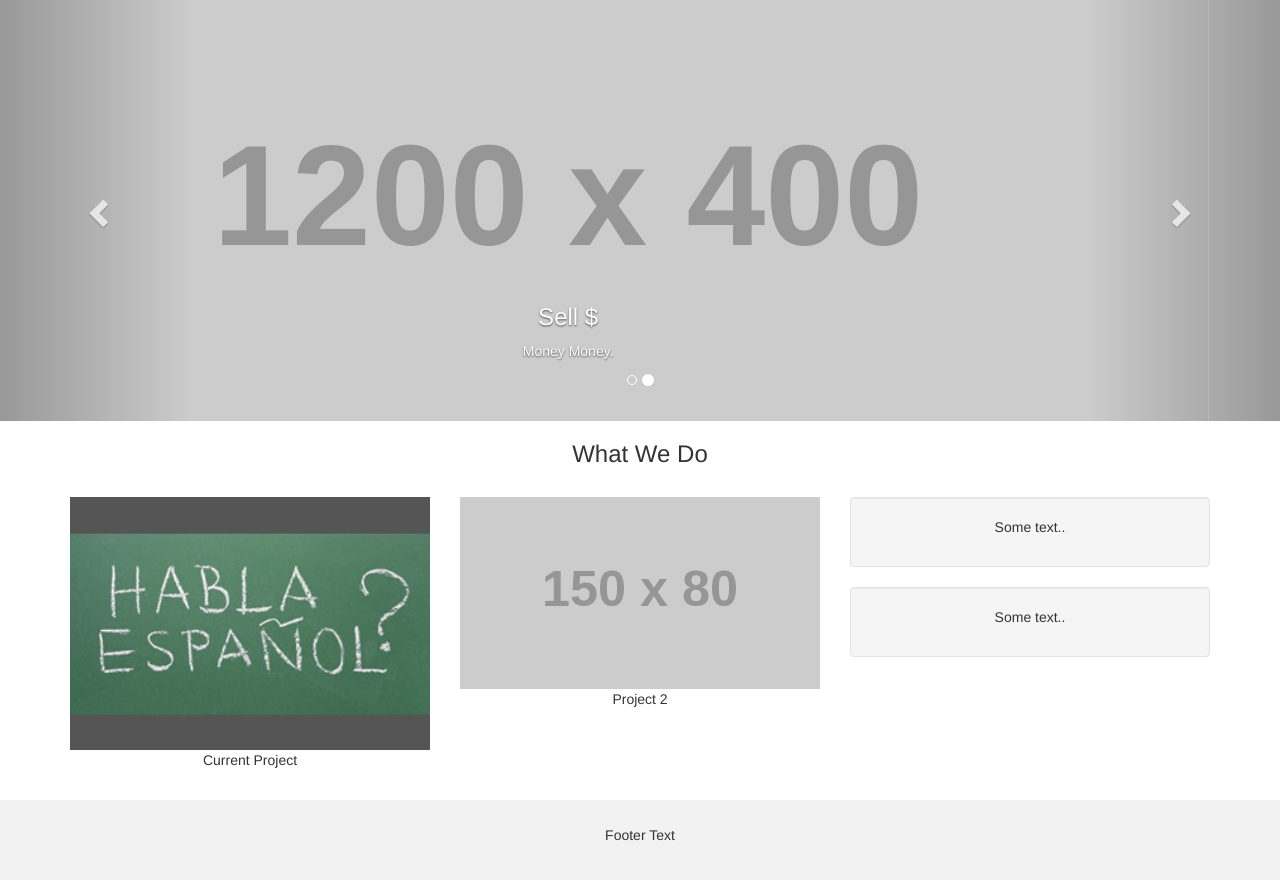
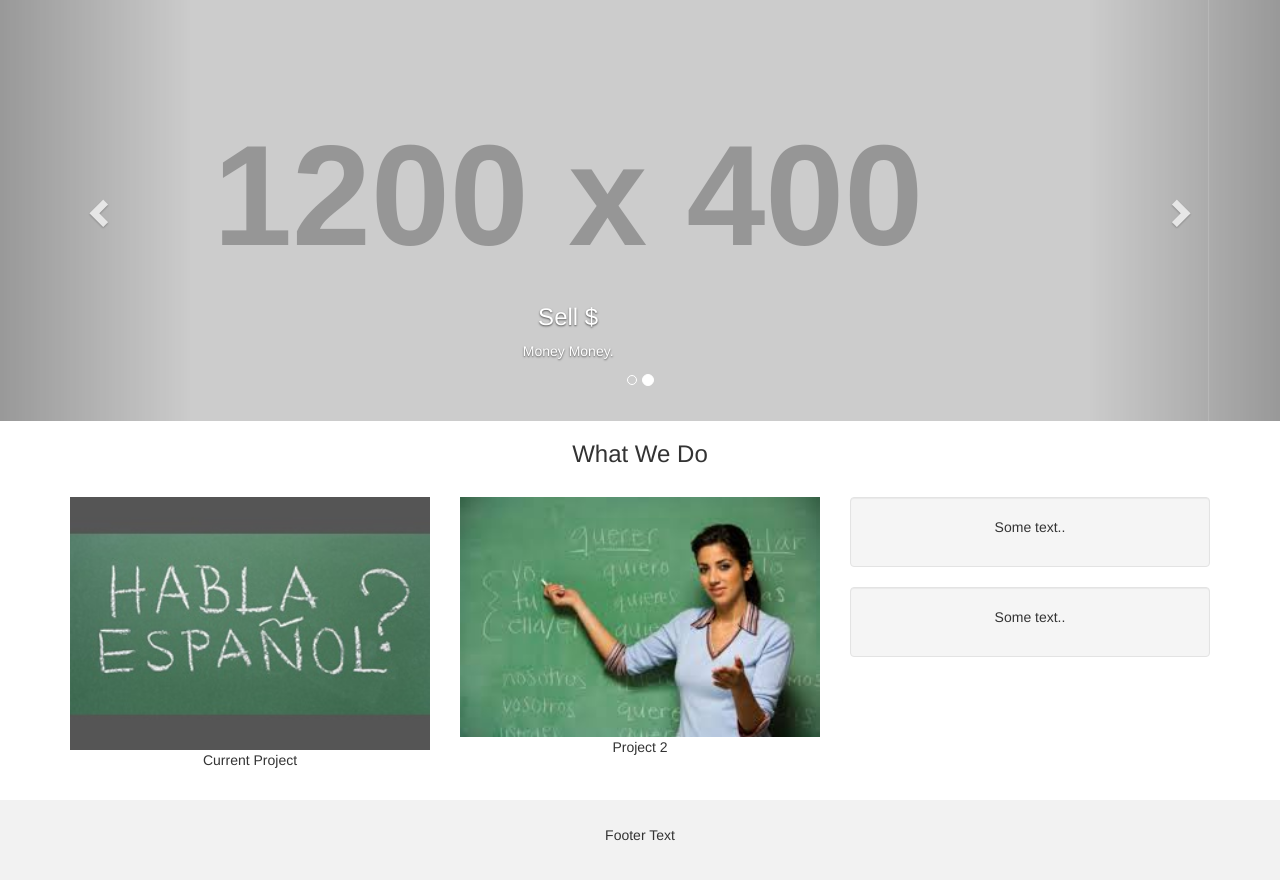
Before and after one commit to cooperkletzly/2011-website-3, a plain HTML site: page index.html in a window 1280 px wide. Shown: the part 58-938 px from the top of the page. Drawn offline with nearby package versions, Linux system fonts and the light colour scheme; placeholder pictures from the web are drawn by us.

Commit message:
Update index.html with spanishlady.jpg

```diff
--- a/index.html
+++ b/index.html
@@ -105,7 +105,7 @@
       <p>Current Project</p>
     </div>
     <div class="col-sm-4">
-      <img src="https://placehold.it/150x80?text=IMAGE" class="img-responsive" style="width:100%" alt="Image">
+      <img src="img/ladyspanish.jpg" class="img-responsive" style="width:100%" alt="Image">
       <p>Project 2</p>
     </div>
     <div class="col-sm-4">
```
